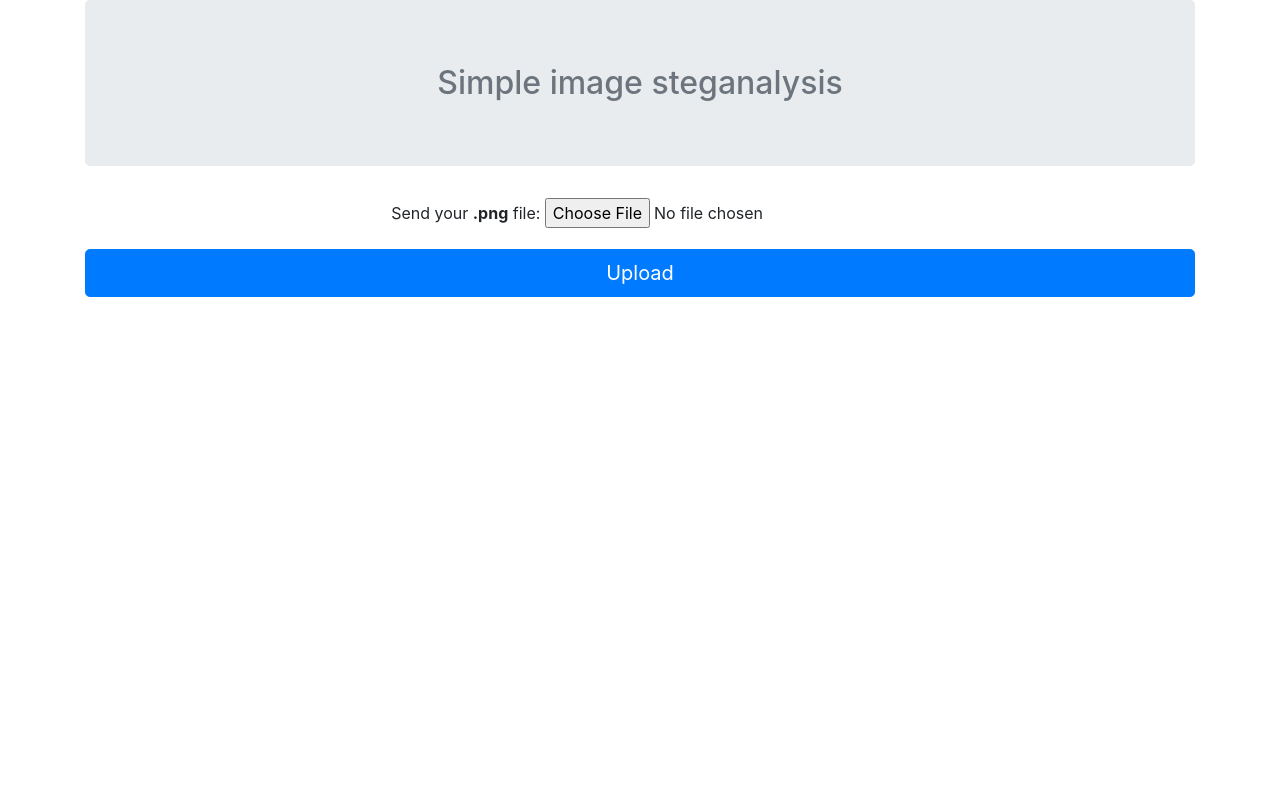
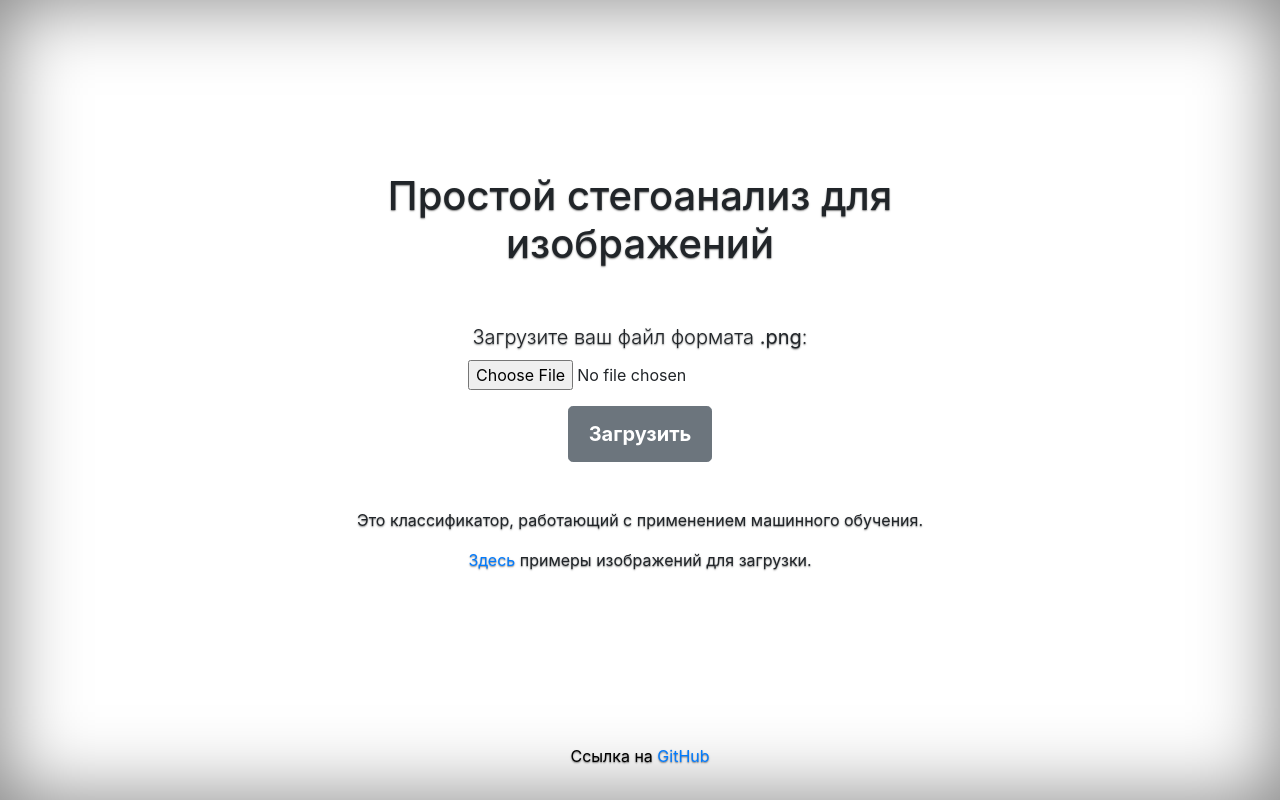
Before and after one commit to alexvin3640/SMLS, a Flask app: page / in a window 1280 px wide. Run offline with Flask 2, Linux system fonts and the light colour scheme; some libraries are stand-ins or nearby versions.

Commit message:
Add files via upload

```diff
--- a/server/templates/index.html
+++ b/server/templates/index.html
@@ -1,22 +1,128 @@
 <!DOCTYPE html>
-<html lang="en">
-<head>
-    <meta charset="UTF-8">
-    <title>ML steganalysis</title>
-	<meta name="viewport" content="width=device-width, initial-scale=1">
+<html lang="en"><head><meta http-equiv="Content-Type" content="text/html; charset=UTF-8">
+
+    <meta name="viewport" content="width=device-width, initial-scale=1, shrink-to-fit=no">
+
+    <title>Простой стегоанализ</title>
+
+	<style type="text/css">
+		a,
+		a:focus,
+		a:hover {
+		  color: #fff;
+		}
+
+		.btn-secondary,
+		.btn-secondary:hover,
+		.btn-secondary:focus {
+		  color: #333;
+		  text-shadow: none; /* Prevent inheritance from `body` */
+		  background-color: #fff;
+		  border: .05rem solid #fff;
+		}
+
+		html,
+		body {
+		  height: 100%;
+		  background-color: #333;
+		}
+
+		body {
+		  display: -ms-flexbox;
+		  display: -webkit-box;
+		  display: flex;
+		  -ms-flex-pack: center;
+		  -webkit-box-pack: center;
+		  justify-content: center;
+		  color: #fff;
+		  text-shadow: 0 .05rem .1rem rgba(0, 0, 0, .5);
+		  box-shadow: inset 0 0 5rem rgba(0, 0, 0, .5);
+		}
+
+		.cover-container {
+		  max-width: 42em;
+		}
+
+		.masthead {
+		  margin-bottom: 2rem;
+		}
+
+		.masthead-brand {
+		  margin-bottom: 0;
+		}
+
+		.nav-masthead .nav-link {
+		  padding: .25rem 0;
+		  font-weight: 700;
+		  color: rgba(255, 255, 255, .5);
+		  background-color: transparent;
+		  border-bottom: .25rem solid transparent;
+		}
+
+		.nav-masthead .nav-link:hover,
+		.nav-masthead .nav-link:focus {
+		  border-bottom-color: rgb(0, 0, 0);
+		}
+
+		.nav-masthead .nav-link + .nav-link {
+		  margin-left: 1rem;
+		}
+
+		.nav-masthead .active {
+		  color: #fff;
+		  border-bottom-color: #fff;
+		}
+
+		@media (min-width: 48em) {
+		  .masthead-brand {
+			float: left;
+		  }
+		  .nav-masthead {
+			float: right;
+		  }
+		}
+
+		.cover {
+		  padding: 0 1.5rem;
+		}
+		.cover .btn-lg {
+		  padding: .75rem 1.25rem;
+		  font-weight: 700;
+		}
+
+		.mastfoot {
+		  color: rgb(0, 0, 0);
+		}
+	</style>
+
     <link rel="stylesheet" href="https://stackpath.bootstrapcdn.com/bootstrap/4.4.1/css/bootstrap.min.css">
-</head>
-</head>
-<body>
-<div class="container">
-	<h2 class="jumbotron text-muted text-center">Simple image steganalysis</h2>
+
+<body class="text-center">
+
+    <div class="cover-container d-flex h-100 p-3 mx-auto flex-column">
+      <header class="masthead mb-auto">
+      </header>
+
+      <main role="main" class="inner cover">
+          <h1 class="cover-heading">Простой стегоанализ для изображений</h1>
+          <p class="lead">    </p>
           <form action="" method="post" enctype="multipart/form-data">
               <div class="form-group text-center">
-			<label for="file" class="text-center">Send your <b>.png</b> file:</label>
+                  <label for="file" class="lead">Загрузите ваш файл формата <b>.png</b>:</label>
                   <input type="file" name="file">
               </div>
-	    <button type="submit" class="btn btn-primary btn-block btn-lg">Upload</button>
+              <button type="submit" class="btn btn-lg btn-secondary">Загрузить</button>
           </form>
+          <p class="lead">    </p>
+          <p>Это классификатор, работающий с применением машинного обучения.</p>
+          <p><a href="https://www.dropbox.com/sh/c1oanise94xf5yq/AACT8eb9QhYGnirBTK2Qk5RHa?dl=0">Здесь </a>примеры изображений для загрузки.</p>
+      </main>
+
+        <footer class="mastfoot mt-auto">
+            <div class="inner">
+                <p>Ссылка на <a href="https://github.com/alexvin3640/SMLS">GitHub</a></p>
             </div>
-</body>
-</html>
+        </footer>
+    </div>
+
+</body></html>
```
Also changed, not shown: server/templates/result.html (+112 -8 lines). Lines whose indentation alone changed are shown as unchanged.
